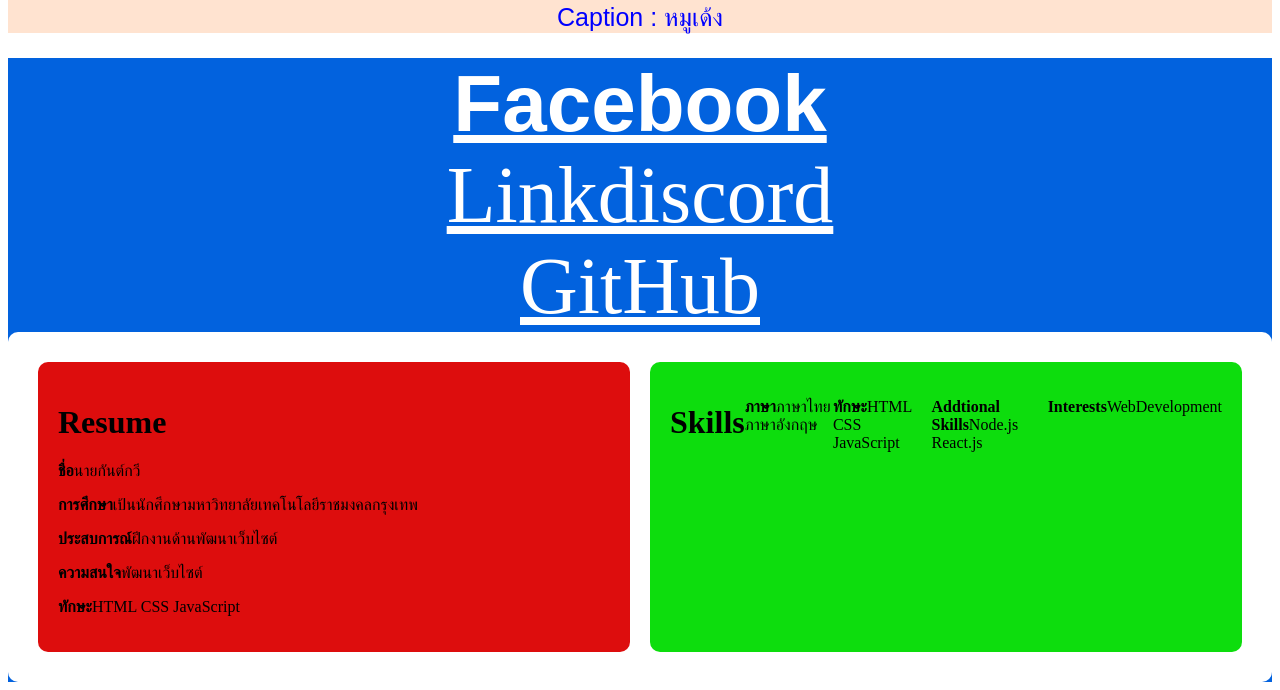
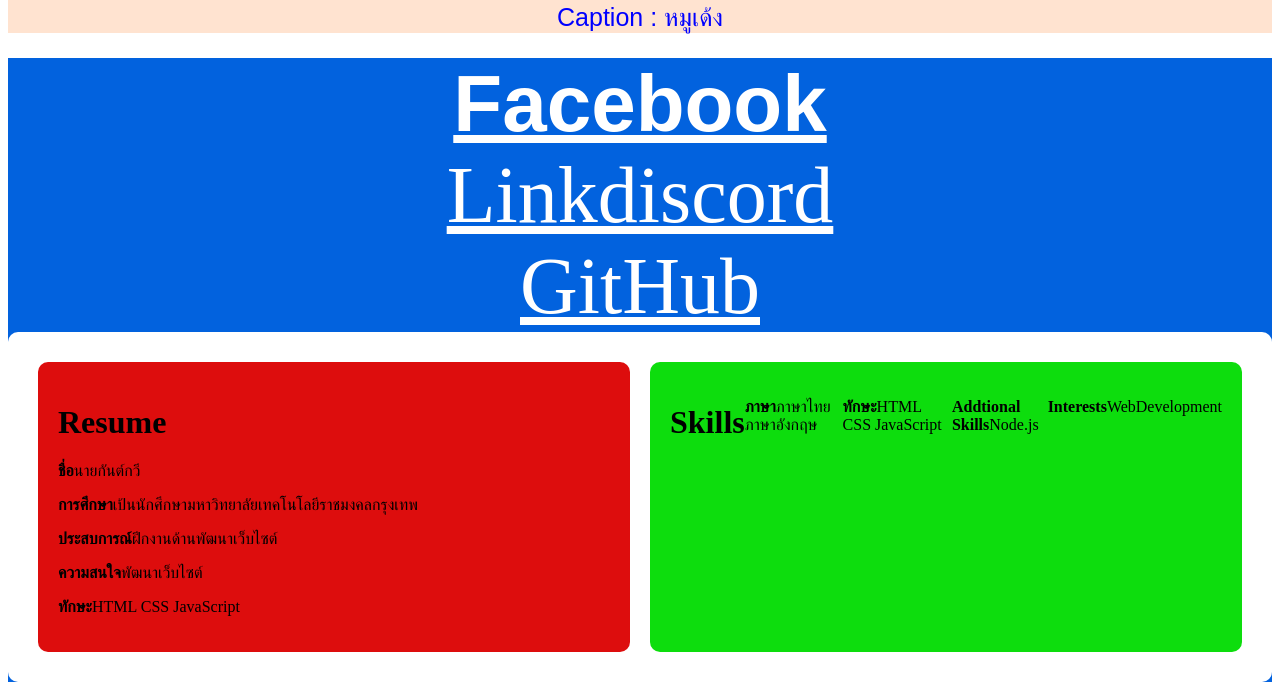
Before and after one commit to mbeawww/BasicWebProggraming, a plain HTML site: page Week3/Index.html in a window 1280 px wide. Shown: the part 283-973 px from the top of the page. Drawn offline with Linux system fonts and the light colour scheme.

Commit message:
แก้week3

```diff
--- a/Week3/Index.html
+++ b/Week3/Index.html
@@ -60,7 +60,7 @@
           <h1>Skills</h1>
           <p><strong>ภาษา</strong>ภาษาไทย ภาษาอังกฤษ</p>
           <p><strong>ทักษะ</strong>HTML CSS JavaScript</p>
-          <p><strong>Addtional Skills</strong>Node.js React.js</p>
+          <p><strong>Addtional Skills</strong>Node.js</p>
           <p><strong>Interests</strong>WebDevelopment</p>
         </div>
 
```
